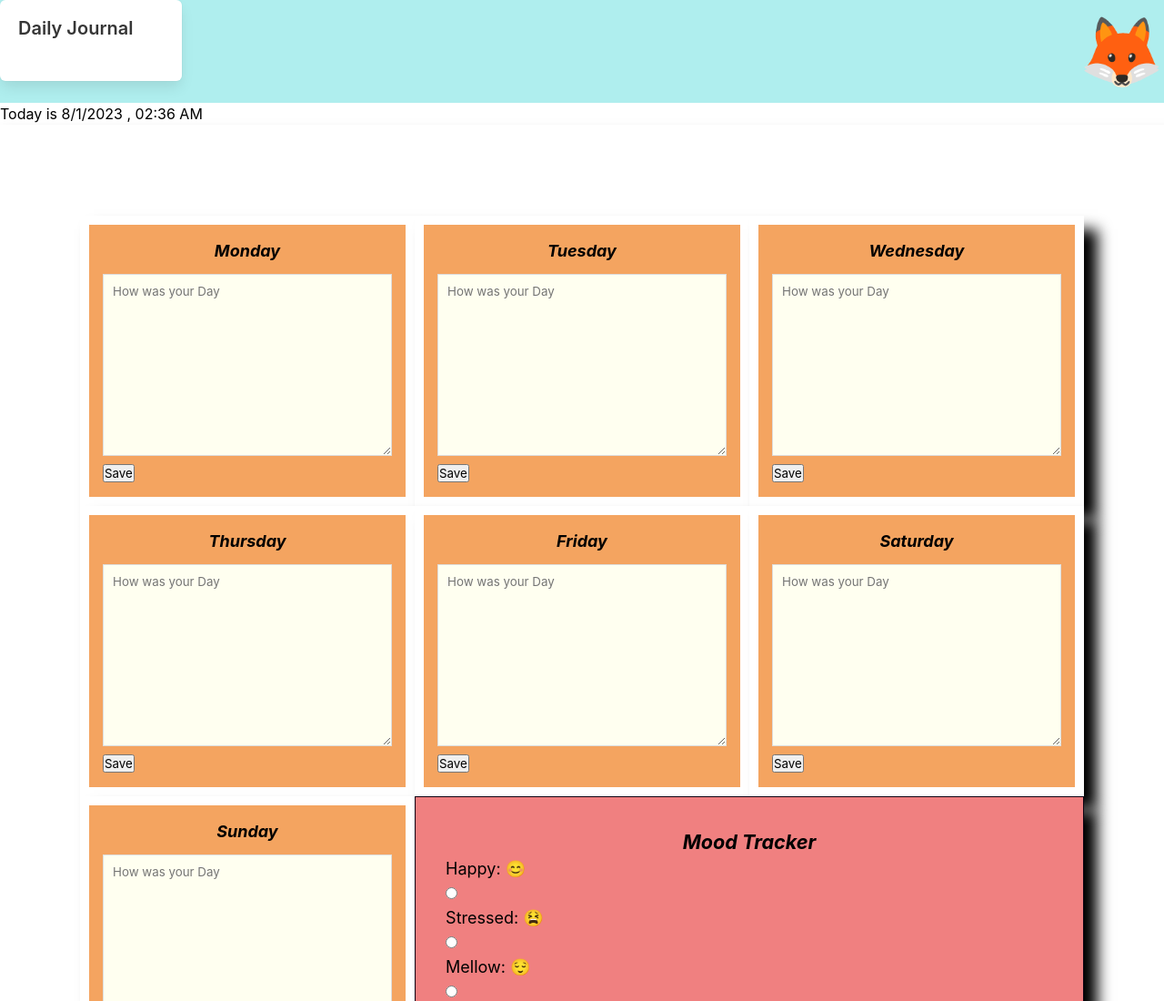
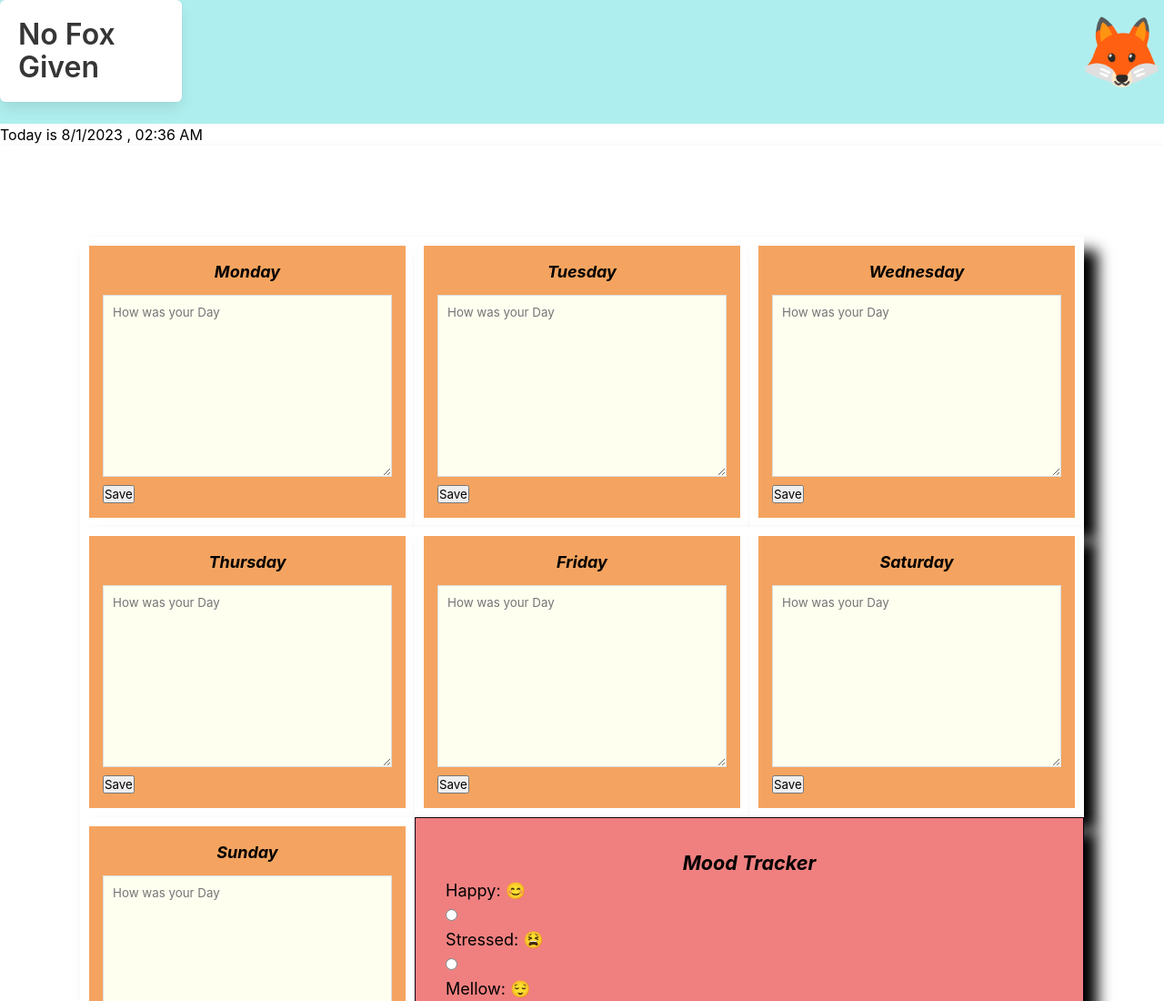
Before and after one commit to Sky6565/No-Fox-Given, a plain HTML site: page index.html in a window 1280 px wide. Shown: the top 1100 px of the page at 91% size. Drawn offline with nearby package versions, Linux system fonts and the light colour scheme; no server answers.

Commit message:
Name Change

```diff
--- a/index.html
+++ b/index.html
@@ -4,7 +4,7 @@
 <head>
   <meta charset="UTF-8">
   <meta name="viewport" content="width=device-width, initial-scale=1.0">
-  <title>Daily Journal</title>
+  <title>No Fox Given</title>
   <link rel="stylesheet" href="https://cdn.jsdelivr.net/npm/bulma@0.9.4/css/bulma.min.css">
   <link rel="stylesheet" href="style.css">
 </head>
@@ -13,7 +13,7 @@
   <nav class="navbar" role="navigation" aria-label="main navigation">
 
     <header class="box" style=" width: 200px">
-      <h1 class="title is-5"><strong>Daily Journal</strong></h1>
+      <h1 class="title"><strong>No Fox Given</strong></h1>
     </header>
 
     <a role="button" class="navbar-burger" aria-label="menu" aria-expanded="false" data-target="navbarBasicExample">
```
